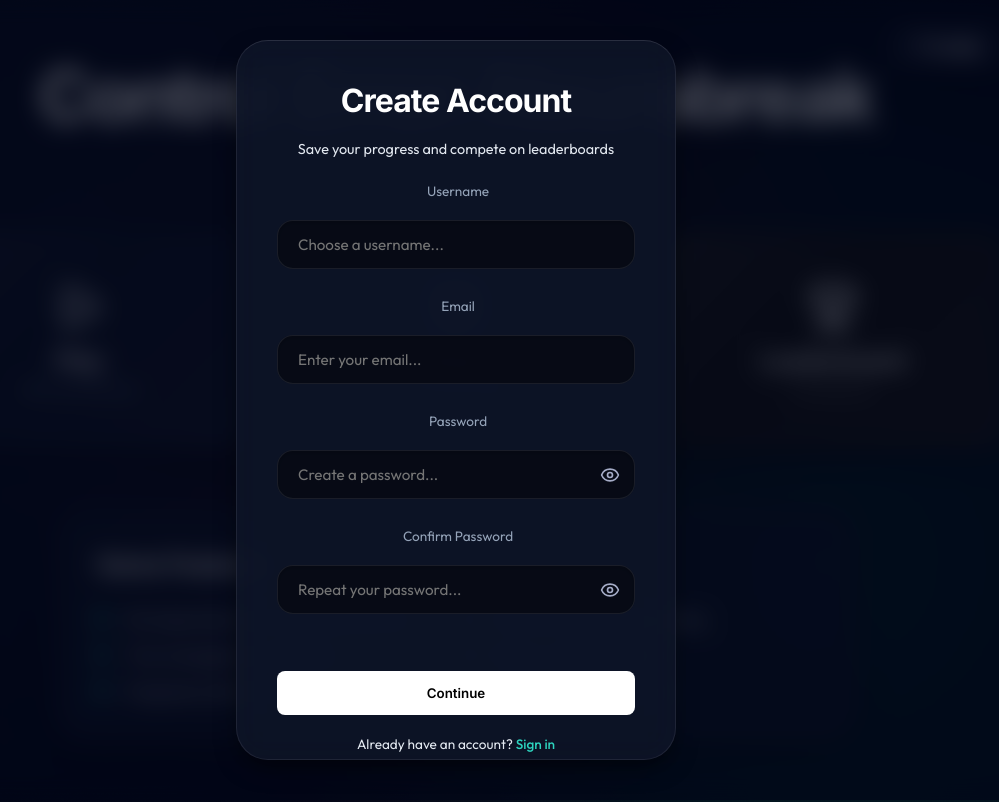
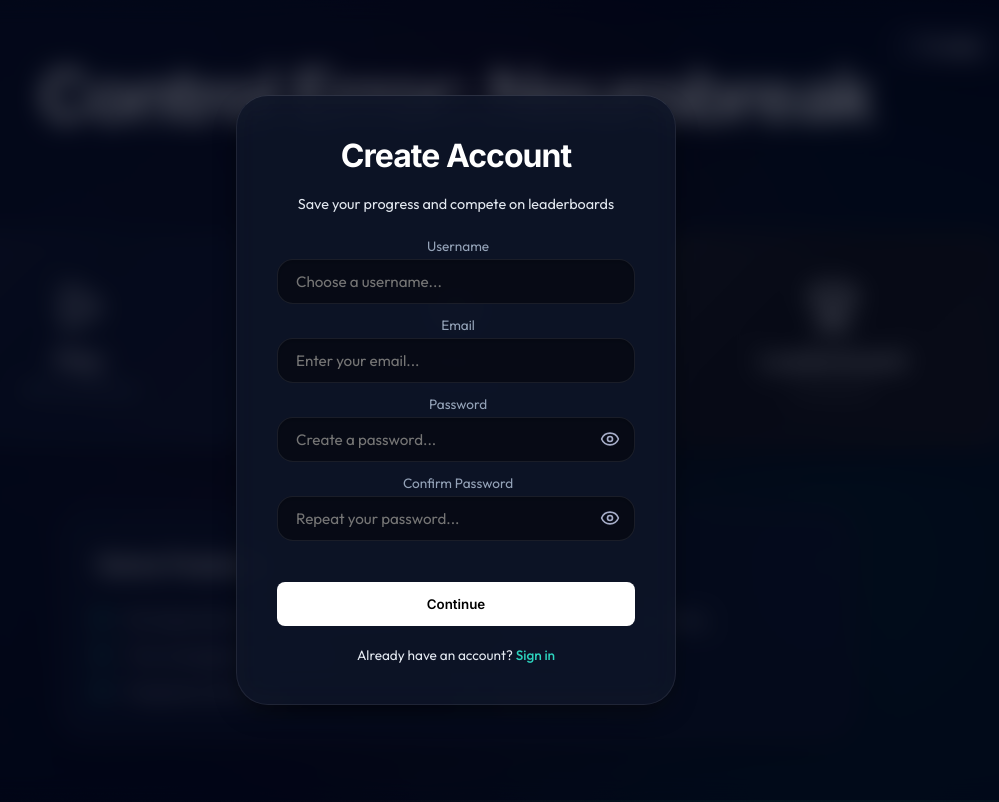
Before and after one commit to controlerror-neurobreak/Control-Error-Neurobreak, a website: page index.html in a window 1280 px wide. Shown: the whole page, without its empty margins (184-1183 px from the left). Drawn offline with nearby package versions, Linux system fonts and the light colour scheme.

Commit message:
jhkshasjk

```diff
--- a/style.css
+++ b/style.css
@@ -128,8 +128,8 @@
 .input-group-premium {
     display: flex;
     flex-direction: column;
-    gap: 8px;
-    margin-bottom: 16px;
+    gap: 4px;
+    margin-bottom: 12px;
 }
 
 .input-group-premium label {
@@ -1342,8 +1342,8 @@ input:checked+.slider:before {
 #reset-confirm-pass,
 #email-input {
     width: 100%;
-    padding: 14px 20px;
-    margin: 12px 0;
+    padding: 12px 18px;
+    margin: 0;
     background: rgba(0, 0, 0, 0.4);
     border: 1px solid var(--glass-border);
     color: #fff;
```
